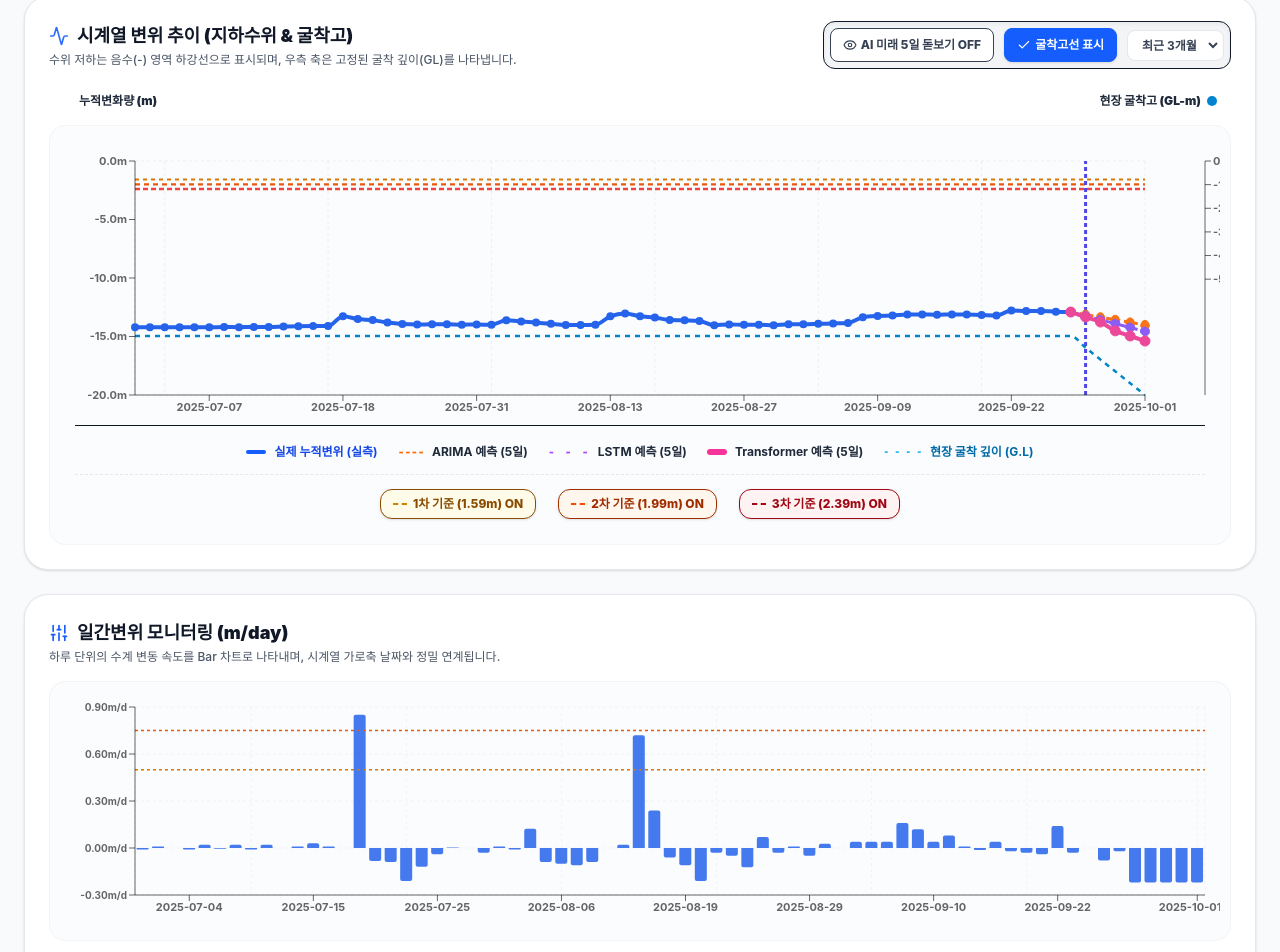
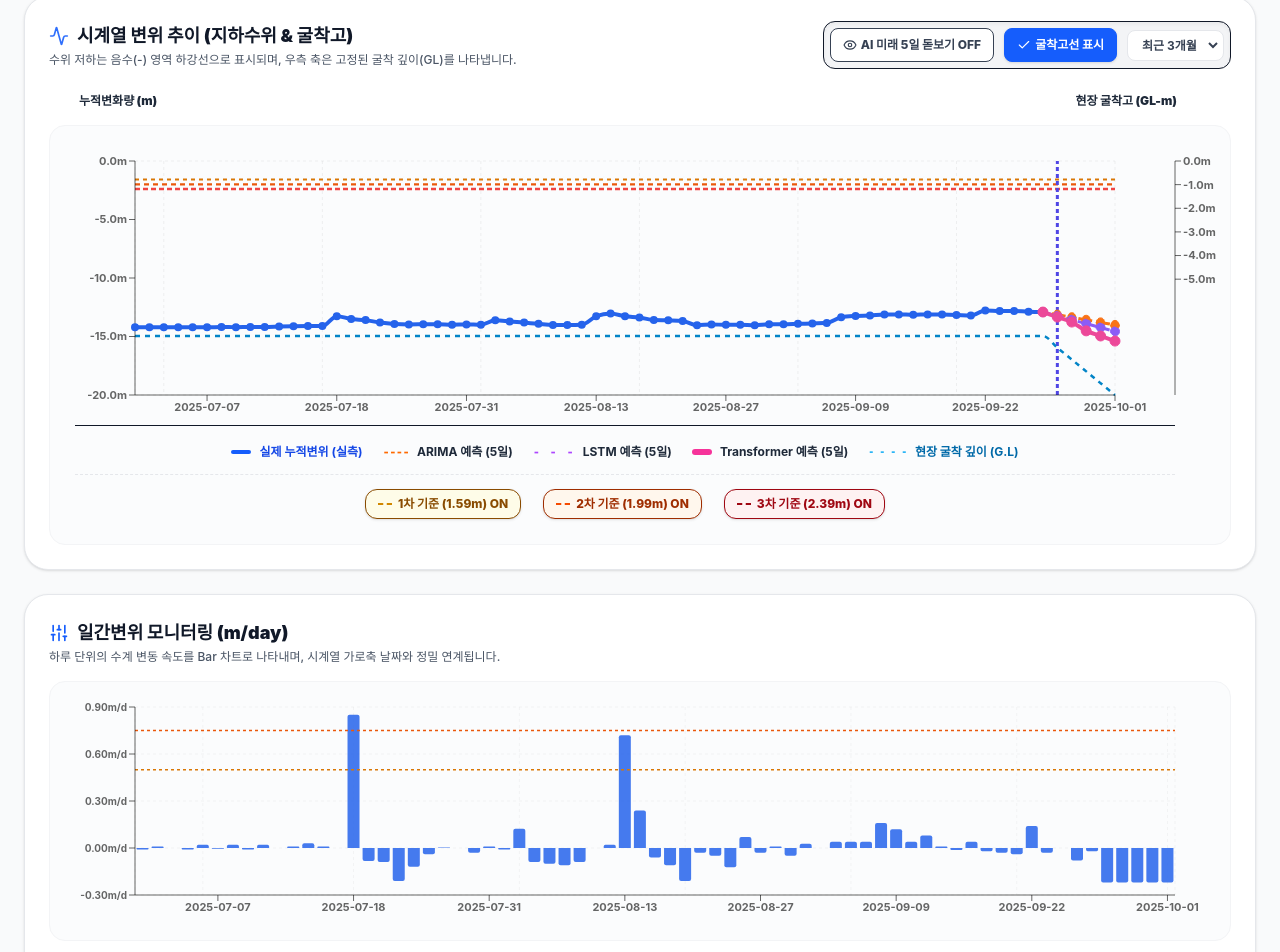
Before and after one commit to lhs007-create/waterlevel, a React (Vite) app: page / in a window 1280 px wide. Shown: the part 718-1670 px from the top of the page. Built offline with nearby package versions, Linux system fonts and the light colour scheme.

Commit message:
Fix: Widen composed chart right margin to 45px preventing right Y-axis text clipping

```diff
--- a/src/App.jsx
+++ b/src/App.jsx
@@ -254,7 +254,7 @@ function App() {
             onClick={() => setShowLevel1(!showLevel1)}
             className={`px-3 py-1.5 rounded-xl transition-all flex items-center gap-1.5 border shadow-sm ${
               showLevel1
-                ? 'bg-yellow-50 border-yellow-350 text-yellow-800 font-extrabold'
+                ? 'bg-yellow-50 border-yellow-355 text-yellow-800 font-extrabold'
                 : 'bg-white border-gray-200 text-gray-400 hover:text-gray-650'
             }`}
             title="1차 관심 관리기준선 표시 토글"
@@ -523,7 +523,7 @@ function App() {
           )}
         </section>
 
-        {/* 4. 시계열 변위 추이 차트 */}
+        {/* 4. 시계열 변위 추이 차트 (오른쪽 마진 45px로 늘려 굴착고 축 짤림 완벽 디버깅) */}
         <section className="bg-white p-6 rounded-3xl border border-gray-200 shadow-sm space-y-4">
           <div className="flex flex-col sm:flex-row sm:items-center sm:justify-between gap-4">
             <div>
@@ -579,21 +579,22 @@ function App() {
             </div>
           </div>
 
-          {/* 차트 상단 양 끝 가로형 축 라벨 신설 배치 (수평 고정 렌더링으로 겹침 완전 제거) */}
+          {/* 차트 상단 양 끝 가로형 축 라벨 고정 배치 (오른쪽 padding과 수평 매칭) */}
           <div className="flex justify-between items-center text-xs font-black text-gray-800 px-3.5 pt-2">
             <span className="flex items-center gap-1.5">
               <span className="w-2.5 h-2.5 bg-blue-650 rounded-full inline-block"></span>
               누적변화량 (m)
             </span>
-            <span className="flex items-center gap-1.5 text-right">
+            <span className="flex items-center gap-1.5 text-right pr-6">
               현장 굴착고 (GL-m)
-              <span className="w-2.5 h-2.5 bg-sky-600 rounded-full inline-block"></span>
+              <span className="w-2.5 h-2.5 bg-sky-650 rounded-full inline-block"></span>
             </span>
           </div>
 
           <div className="w-full h-[420px] bg-slate-50/50 p-2.5 rounded-2xl border border-gray-100">
             <ResponsiveContainer width="100%" height="100%">
-              <ComposedChart data={filteredData} margin={{ top: 25, right: 15, left: 15, bottom: 15 }}>
+              {/* margin.right를 45로 주어 Y축 수치 숫자가 오른쪽 화면 밖으로 밀려 짤리는 버그 완벽 수정 */}
+              <ComposedChart data={filteredData} margin={{ top: 25, right: 45, left: 15, bottom: 15 }}>
                 <CartesianGrid strokeDasharray="3 3" stroke="rgba(0,0,0,0.06)" />
                 <XAxis
                   dataKey="date"
@@ -629,7 +630,7 @@ function App() {
                   tickFormatter={(v) => Number(v).toFixed(1) + 'm'}
                 />
 
-                {/* 강수량 전용 독립 Y축 (굴착고 찌부러짐 차단용 보이지 않는 축) */}
+                {/* 강수량 전용 독립 Y축 */}
                 <YAxis
                   yAxisId="rain"
                   orientation="right"
@@ -662,7 +663,7 @@ function App() {
                                 <span className="text-orange-500 font-medium">ARIMA 변위:</span>
                                 <span className="text-orange-600 text-right font-black">{data.arimaDelta.toFixed(3)} m</span>
                                 <span className="text-purple-500 font-medium">LSTM 변위:</span>
-                                <span className="text-purple-600 text-right font-black">{data.lstmDelta.toFixed(3)} m</span>
+                                <span className="text-purple-650 text-right font-black">{data.lstmDelta.toFixed(3)} m</span>
                                 <span className="text-pink-500 font-medium">Transformer:</span>
                                 <span className="text-pink-650 text-right font-black">{data.transformerDelta.toFixed(3)} m</span>
                               </>
@@ -693,7 +694,7 @@ function App() {
                   />
                 )}
 
-                {/* 관리기준 수평 임계선 (개별 토글 적용, 텍스트 라벨 제거) */}
+                {/* 관리기준 수평 임계선 */}
                 {showLevel1 && (
                   <ReferenceLine
                     yAxisId="left"
@@ -819,7 +820,8 @@ function App() {
 
           <div className="w-full h-[260px] bg-slate-50/50 p-2.5 rounded-2xl border border-gray-100">
             <ResponsiveContainer width="100%" height="100%">
-              <ComposedChart data={filteredData} margin={{ top: 15, right: 15, left: 15, bottom: 5 }}>
+              {/* 하부 일간변위 차트도 우측 마진을 45로 통일하여 세로 격자 라인을 맞춤 */}
+              <ComposedChart data={filteredData} margin={{ top: 15, right: 45, left: 15, bottom: 5 }}>
                 <CartesianGrid strokeDasharray="3 3" stroke="rgba(0,0,0,0.04)" />
                 <XAxis
                   dataKey="date"
@@ -1148,7 +1150,7 @@ function App() {
                     고도화 설계 방안 (현장 고도화)
                   </h4>
                   <p className="text-gray-700 pl-3">
-                    토양의 투수계수와 기상청의 주간 중기 날씨예보 시나리오를 Attention 디코더에 결합하는 <strong>Temporal Fusion Transformer (TFT)</strong>로 고도화하여, 현장의 물리 토질 역학 속성을 딥러닝이 반영하게 만듦으로써 과적합 우려를 원천 차단합니다.
+                    열의 투수계수와 기상청의 주간 중기 날씨예보 시나리오를 Attention 디코더에 결합하는 <strong>Temporal Fusion Transformer (TFT)</strong>로 고도화하여, 현장의 물리 토질 역학 속성을 딥러닝이 반영하게 만듦으로써 과적합 우려를 원천 차단합니다.
                   </p>
                 </div>
               </div>
```
